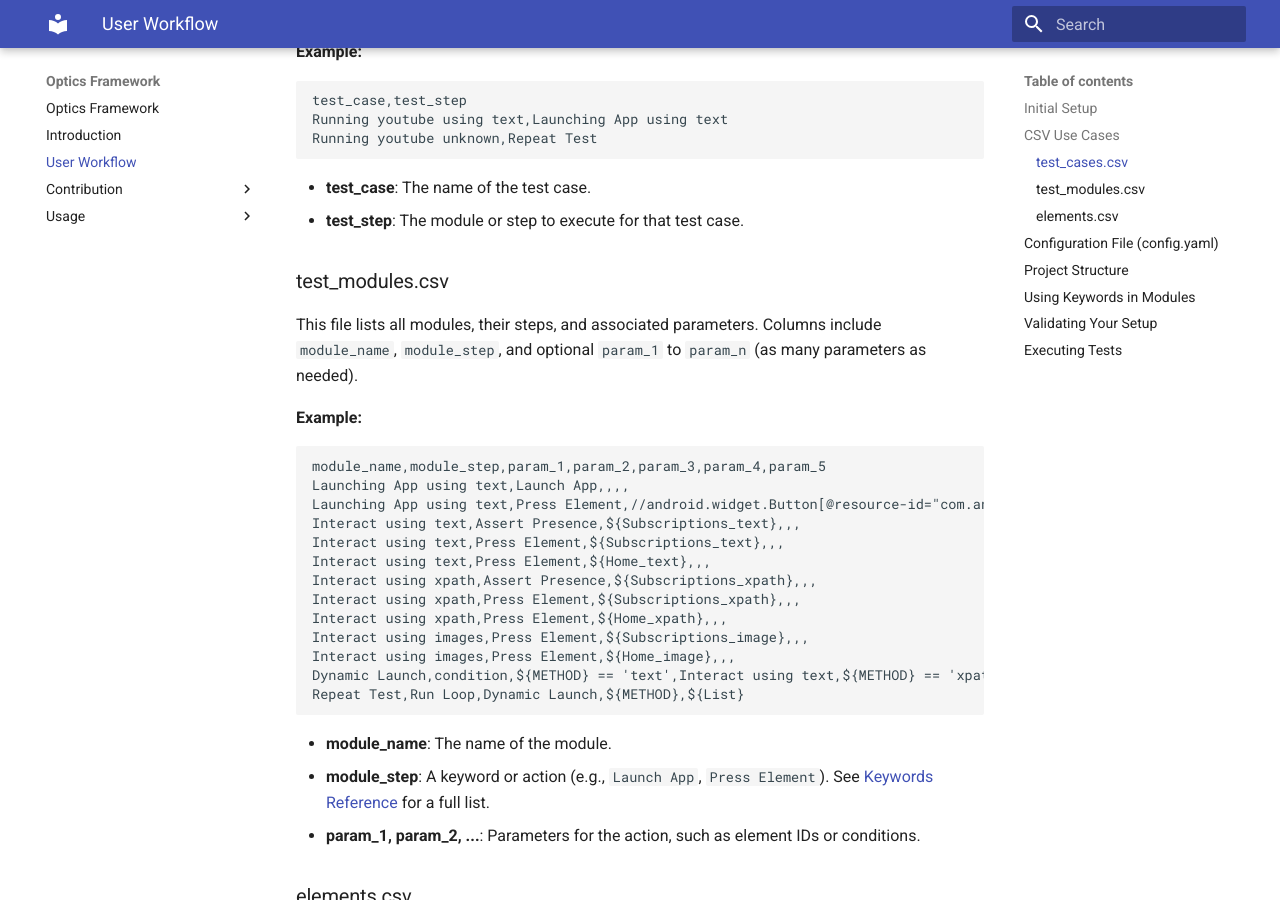
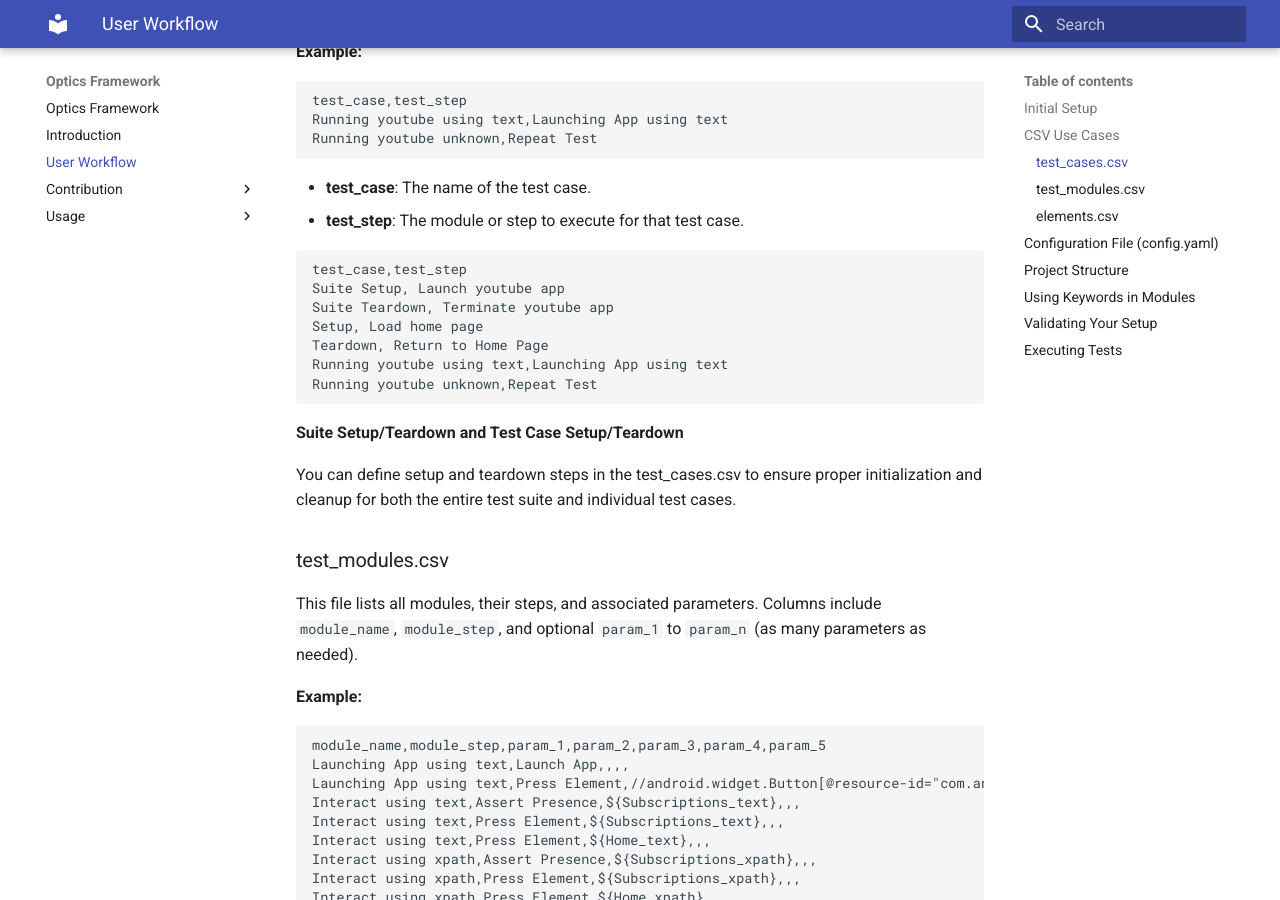
Before and after one commit to thakur-patel/optics-framework, an MkDocs documentation site: the page built from docs/user_workflow.md, in a window 1280 px wide and 900 px high, scrolled down 879 px. Built offline with MkDocs 1.6.1 and Material for MkDocs 9.7.7, drawn with Linux system fonts in a browser that asks for light colours; some of the changed text lies outside the part shown.

Commit message:
docs: usage of setup teardown and include/exclude rules

````diff
--- a/docs/user_workflow.md
+++ b/docs/user_workflow.md
@@ -34,6 +34,20 @@ Running youtube unknown,Repeat Test
 
 - **test_case**: The name of the test case.
 - **test_step**: The module or step to execute for that test case.
+
+```csv
+test_case,test_step
+Suite Setup, Launch youtube app
+Suite Teardown, Terminate youtube app
+Setup, Load home page
+Teardown, Return to Home Page
+Running youtube using text,Launching App using text
+Running youtube unknown,Repeat Test
+```
+
+**Suite Setup/Teardown and Test Case Setup/Teardown**
+
+You can define setup and teardown steps in the test_cases.csv to ensure proper initialization and cleanup for both the entire test suite and individual test cases.
 
 ### test_modules.csv
 
@@ -125,12 +139,21 @@ image_detection:
       capabilities: {}
 
 log_level: INFO
+
+include:
+- "Test cases to be included"
+
+exclude:
+- "Test Cases to be excluded"
+
 ```
 
 - **driver_sources**: Defines the automation driver (e.g., Appium for Android).
 - **elements_sources**: Specifies how elements are located (e.g., Appium or screenshots).
 - **text_detection**: Configures text recognition tools (e.g., EasyOCR).
 - **image_detection**: Sets up image matching (e.g., Template Matching).
+- **include**: Test cases to be executed, the rest of the test cases will be skipped.
+- **exclude**: All test cases apart from excluded test cases will be executed.
 
 ## Project Structure
 
````
